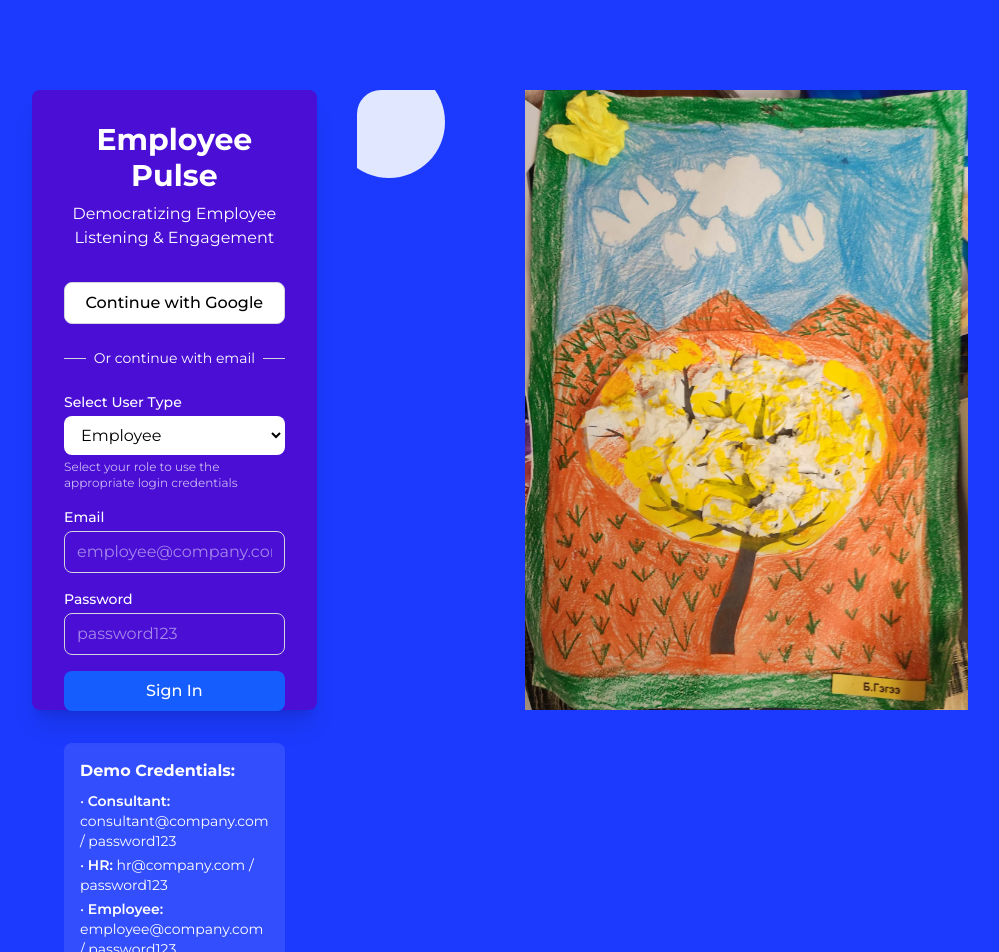
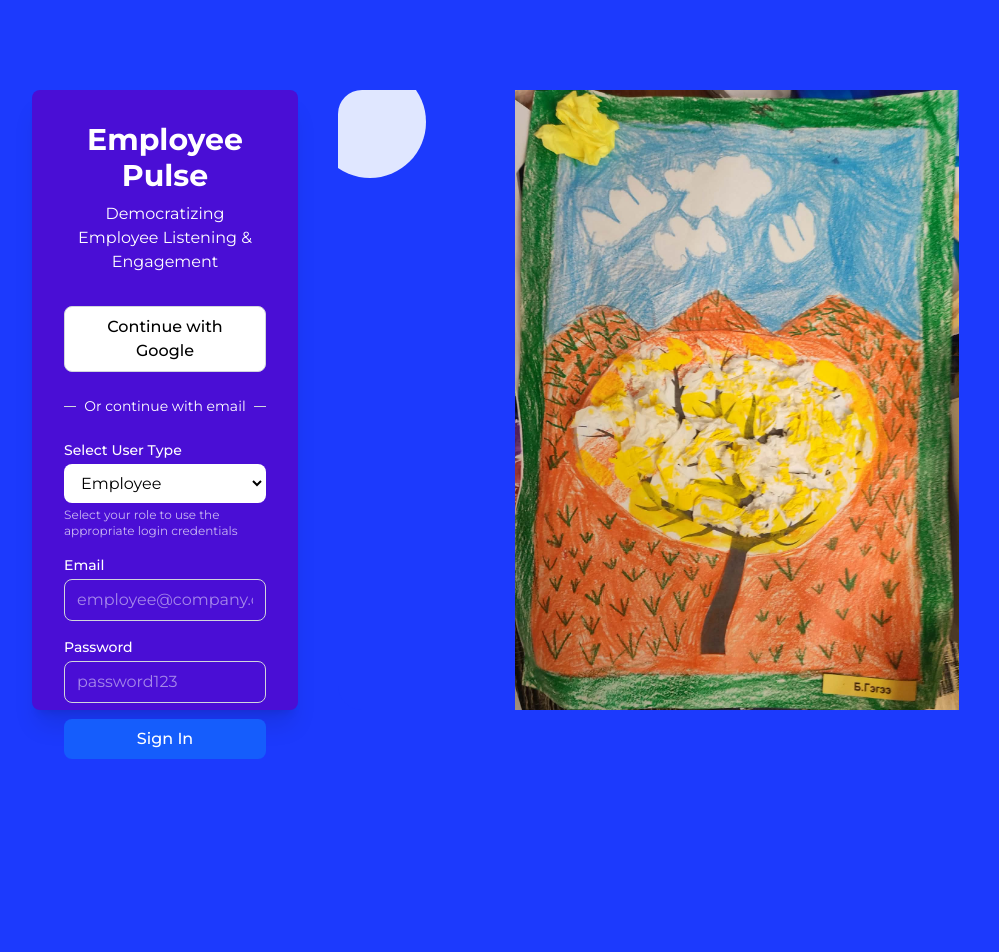
Before and after one commit to Avinaagit/p1, a Next.js app: page / in a window 1280 px wide. Shown: the top 952 px of the page, without its empty margins (56-1055 px from the left). After the commit the page ends 800 px from the top, so only its background shows below. Built offline with nearby package versions, Linux system fonts and the light colour scheme.

Commit message:
Remove demo credentials from login

```diff
--- a/app/page.js
+++ b/app/page.js
@@ -29,14 +29,6 @@ export default function Home() {
                 <LoginForm variant="email" />
               </div>
 
-              <div className="mt-8 p-4 bg-white/10 rounded-lg">
-                <h3 className="font-semibold text-white mb-2">Demo Credentials:</h3>
-                <ul className="text-sm text-white space-y-1">
-                  <li>• <span className="font-semibold text-white">Consultant:</span> consultant@company.com / password123</li>
-                  <li>• <span className="font-semibold text-white">HR:</span> hr@company.com / password123</li>
-                  <li>• <span className="font-semibold text-white">Employee:</span> employee@company.com / password123</li>
-                </ul>
-              </div>
             </div>
           </div>
 
```
